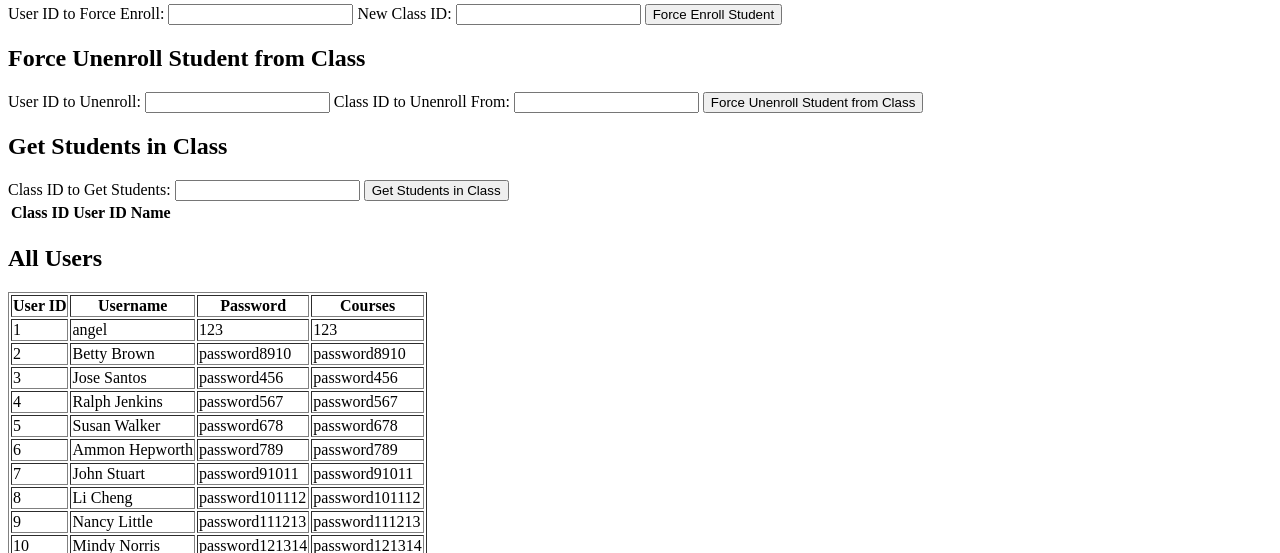
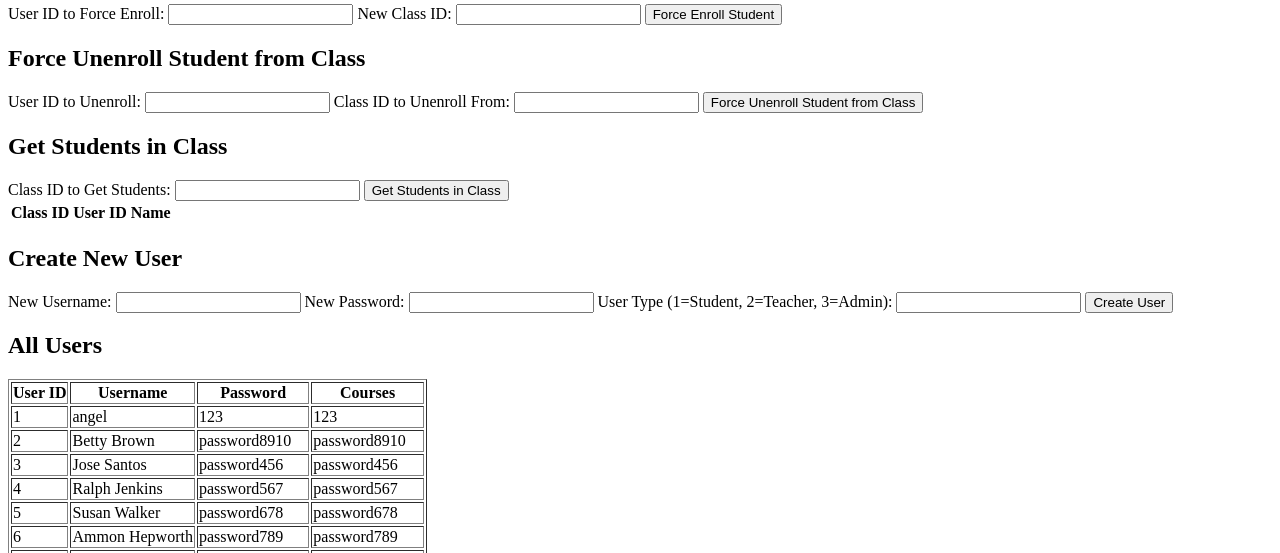
Before and after one commit to mtapia01/cse106Project, a Flask app: page /admin in a window 1280 px wide. Shown: the part 659-1212 px from the top of the page. Run offline with Flask 3, Linux system fonts and the light colour scheme; data comes from the database, SQL or seed files in the repository; both versions use the stored data as it was after the commit; lists and menus that the app fills with data are empty.

Commit message:
Admins can now create users (students,teachers, admins)

```diff
--- a/app.py
+++ b/app.py
@@ -243,11 +243,6 @@ def manage_grades(class_id):
         return redirect(url_for('manage_grades', class_id=class_id))
 
 
-# @app.route('/createClass', methods=['GET'])
-# def show_create_class_form():
-#     teachers = Users.query.filter_by(Type=2).all()
-#     return render_template('create_class.html', teachers=teachers)
-
 @app.route('/create_class', methods=['POST'])
 def create_class():
     if request.method == 'POST':
@@ -406,22 +401,29 @@ def user_signout():
     return redirect('/')  # Redirect to the sign-in page
 
 
-@app.route('/user', methods=['POST'])
-def create_student():
-    if request.method == 'POST':
-        requestStudent = request.get_json()
+@app.route('/create_user', methods=['POST'])
+def create_user():
+    try:
+        data = request.get_json()
 
-        registration = Users.query.filter_by(FirstLastName=requestStudent['username']).first()
+        username = data.get('new_username')
+        password = data.get('new_password')
+        user_type = data.get('user_type')
 
-        if registration:
-            return jsonify({'error': 'User Already Exists'})
-        else:
-            newStudent = Users(FirstLastName=requestStudent['username'], Password=requestStudent['password'], Type=requestStudent['type'])
-            db.session.add(newStudent)
-            db.session.commit()
-            return jsonify({'message': 'Student created successfully'})
-    else:
-        return jsonify({'error': 'Invalid request'})
+        # Check if the username already exists
+        existing_user = Users.query.filter_by(FirstLastName=username).first()
+        if existing_user:
+            return jsonify({'error': 'User already exists'}), 400
+
+        # Create a new user
+        new_user = Users(FirstLastName=username, Password=password, Type=user_type)
+        db.session.add(new_user)
+        db.session.commit()
+
+        return jsonify({'message': 'User created successfully'}), 201
+    except Exception as e:
+        app.logger.error(f"Error creating user: {str(e)}")
+        return jsonify({'error': 'Internal server error'}), 500
 
 # @app.route('/grades/<name>', methods=['GET'])
 @app.route('/userLogin', methods=['POST'])
@@ -515,3 +517,24 @@ def register():
 
     flash('Registration successful. You can now log in.', 'success')
     return redirect(url_for('display_login'))
+
+@app.route('/create_user', methods=['POST'])
+def create_user():
+    try:
+        # Get the data from the request
+        data = request.get_json()
+
+        # Extract data from the request
+        new_username = data.get('new_username')
+        new_password = data.get('new_password')
+        user_type = data.get('user_type')
+
+        # Create a new user
+        new_user = Users(Username=new_username, Password=new_password, Type=user_type)
+        db.session.add(new_user)
+        db.session.commit()
+
+        return jsonify({'message': 'User created successfully'}), 200
+    except Exception as e:
+        # Handle exceptions and log errors if needed
+        return jsonify({'message': f'Error creating user: {str(e)}'}), 500
--- a/static/admin.js
+++ b/static/admin.js
@@ -224,3 +224,33 @@ function changeUserCredentials() {
 
     return false; // Prevent the form from submitting
 }
+
+function createUser() {
+    const newUsername = $("#createUserForm input[name='new_username']").val();
+    const newPassword = $("#createUserForm input[name='new_password']").val();
+    const userType = $("#createUserForm input[name='user_type']").val();
+
+    const formData = {
+        new_username: newUsername,
+        new_password: newPassword,
+        user_type: userType
+    };
+
+    $.ajax({
+        url: '/create_user',
+        method: 'POST',
+        data: JSON.stringify(formData),
+        contentType: 'application/json',
+        success: function (data) {
+            alert(data.message);
+            // Optionally, update the UI to reflect the created user
+            // ...
+        },
+        error: function (error) {
+            console.error('Error creating user:', error);
+        }
+    });
+
+    // Prevent the default form submission
+    return false;
+}
--- a/templates/admin.html
+++ b/templates/admin.html
@@ -121,6 +121,24 @@
             <script src="static/main.js"></script>
         </body>
 
+
+<!-- Create New User -->
+<h2>Create New User</h2>
+<form onsubmit="return createUser()" id="createUserForm">
+    <label for="new_username">New Username:</label>
+    <input type="text" name="new_username" required>
+
+    <label for="new_password">New Password:</label>
+    <input type="password" name="new_password" required>
+
+    <label for="user_type">User Type (1=Student, 2=Teacher, 3=Admin):</label>
+    <input type="number" name="user_type" required>
+
+    <button type="submit">Create User</button>
+</form>
+
+
+
                     <!-- Display Users Table -->
     <h2>All Users</h2>
     <table border="1">
```
Also changed, not shown: dbs/users.db.
